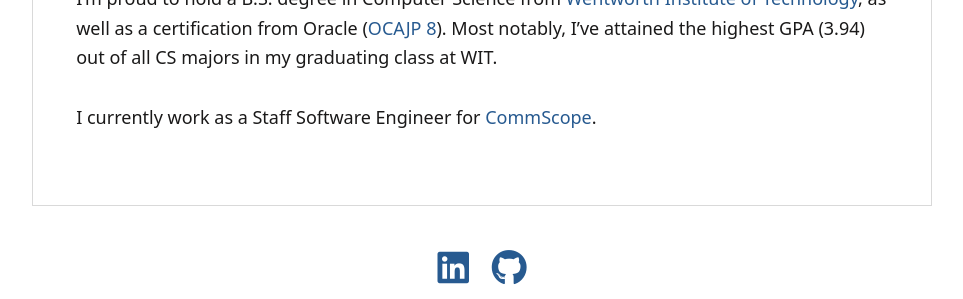
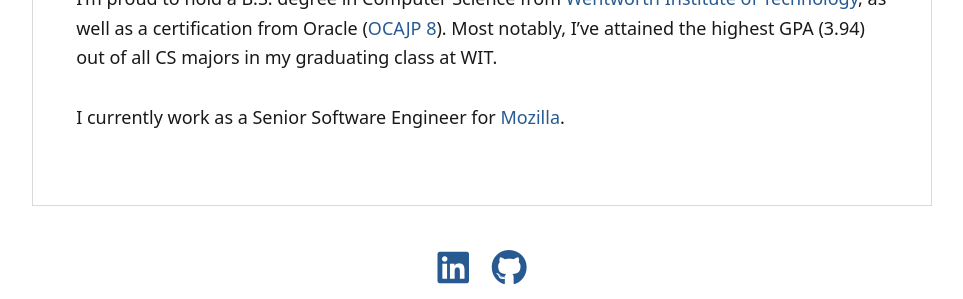
Before and after one commit to jsudiaman/jsudiaman.github.io, a Jekyll site: the page built from index.md, in a window 1280 px wide. Shown: the part 460-759 px from the top of the page, without its empty margins (158-1121 px from the left). Built offline with Jekyll 4.4.1, drawn with Linux system fonts in a browser that asks for light colours; grey boxes are pictures that could not be loaded.

Commit message:
Update index.md

```diff
--- a/index.md
+++ b/index.md
@@ -7,4 +7,4 @@ I'm proud to hold a B.S. degree in Computer Science from [Wentworth Institute of
 a certification from Oracle ([OCAJP 8](http://www.youracclaim.com/badges/edb762b0-efac-4118-ab22-76e03d184b50)). Most
 notably, I've attained the highest GPA (3.94) out of all CS majors in my graduating class at WIT.
 
-I currently work as a Staff Software Engineer for [CommScope](http://www.commscope.com).
+I currently work as a Senior Software Engineer for [Mozilla](http://www.mozilla.org).
```
